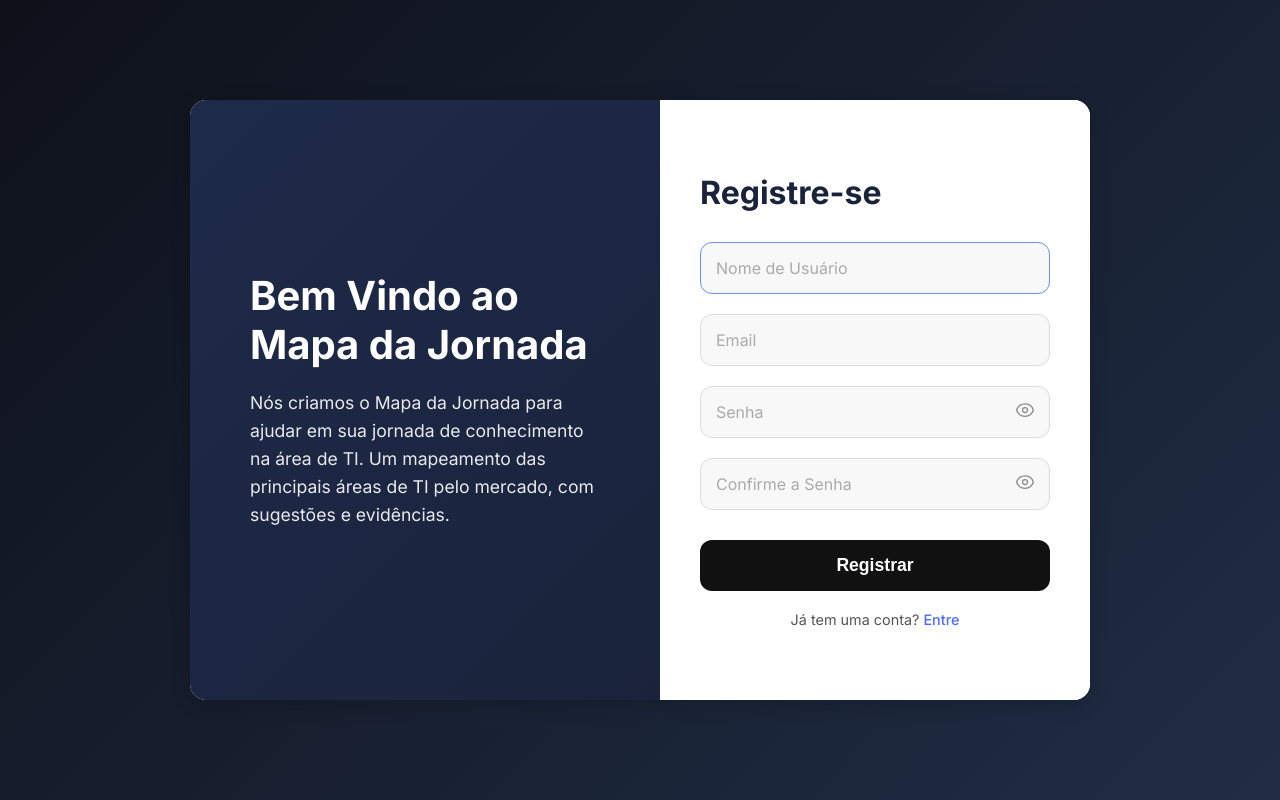
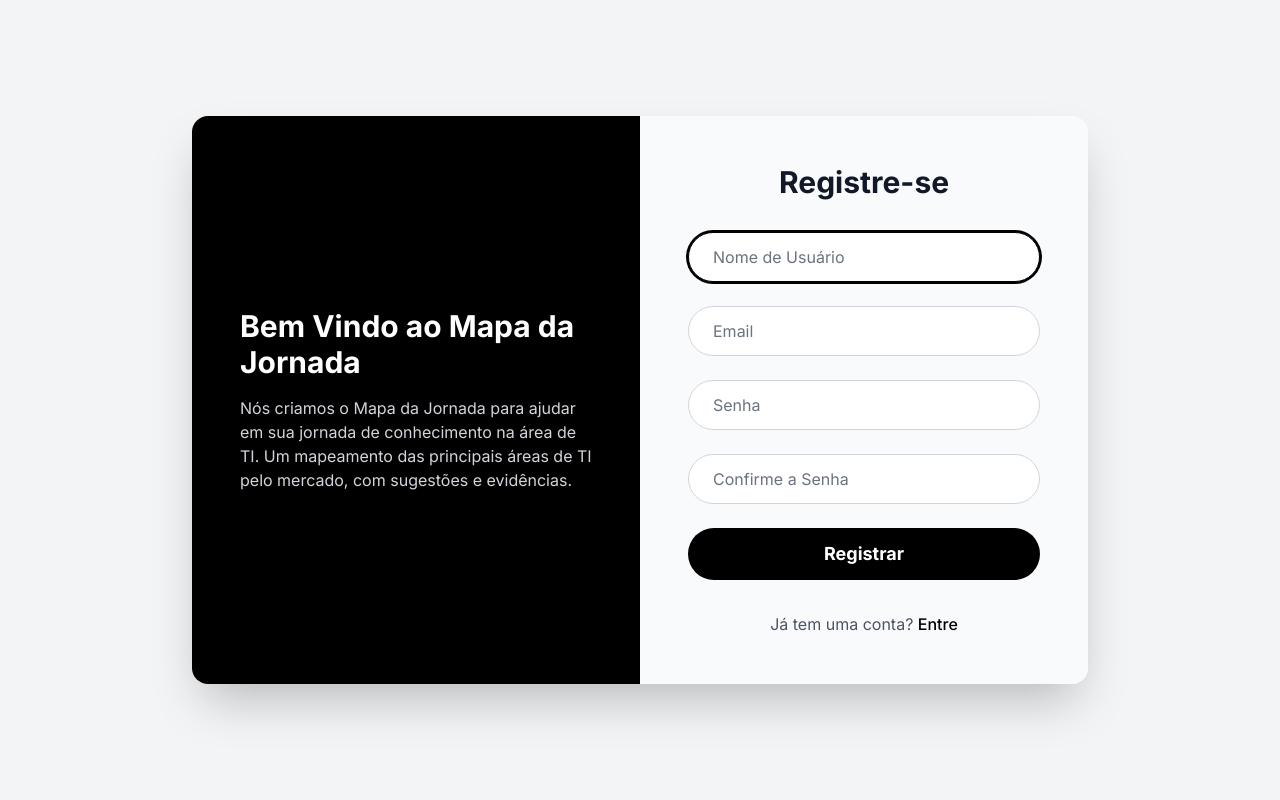
Before and after one commit to jeanlucqs/mapadajornada, a Django app: page /registro/ in a window 1280 px wide. Run offline with Django 5.2, Linux system fonts and the light colour scheme; some libraries are stand-ins or nearby versions.

Commit message:
novo layout da tela de login e registro.

```diff
--- a/static/css/style.css
+++ b/static/css/style.css
@@ -7,7 +7,7 @@
 
 body {
     font-family: 'Inter', sans-serif;
-    background: linear-gradient(135deg, #0e111a, #202d45);
+    background: white;
     display: flex;
     justify-content: center;
     align-items: center;
@@ -27,7 +27,7 @@ body {
 
 .left-pane {
     flex: 1;
-    background: linear-gradient(135deg, #1e2a4a, #1a233b);
+    background: black;
     color: white;
     padding: 60px;
     display: flex;
--- a/templates/registro.html
+++ b/templates/registro.html
@@ -5,39 +5,73 @@
     <meta charset="UTF-8">
     <meta name="viewport" content="width=device-width, initial-scale=1.0">
     <title>Registro - Mapa da Jornada</title>
-    <link rel="stylesheet" href="{% static 'css/style.css' %}">
+    <script src="https://cdn.tailwindcss.com"></script>
+
     <link rel="preconnect" href="https://fonts.googleapis.com">
     <link rel="preconnect" href="https://fonts.gstatic.com" crossorigin>
     <link href="https://fonts.googleapis.com/css2?family=Inter:wght@400;500;700&display=swap" rel="stylesheet">
+
+    <style>
+        .form-field input, .password-container input {
+            width: 100%;
+            padding: 0.75rem 1.5rem; /* py-3 px-6 */
+            border: 1px solid #D1D5DB; /* border-gray-300 */
+            border-radius: 9999px; /* rounded-full */
+            font-size: 1.0rem; /* text-base */
+            line-height: 1.5rem;
+            color: #111827; /* text-gray-900 */
+        }
+        .form-field input::placeholder, .password-container input::placeholder {
+            color: #6B7280; /* placeholder-gray-500 */
+        }
+        .form-field input:focus, .password-container input:focus {
+            outline: 2px solid transparent;
+            outline-offset: 2px;
+            --tw-ring-color: #000; /* ring-black */
+            border-color: #000;
+            box-shadow: 0 0 0 2px var(--tw-ring-color);
+        }
+        /* Adiciona espaço à direita no input de senha para o ícone */
+        .password-container input {
+            padding-right: 3.5rem; /* pr-14 */
+        }
+    </style>
 </head>
-<body>
-    <div class="main-container">
-        <div class="left-pane">
-            <h1>Bem Vindo ao Mapa da Jornada</h1>
-            <p>Nós criamos o Mapa da Jornada para ajudar em sua jornada de conhecimento na área de TI. Um mapeamento das principais áreas de TI pelo mercado, com sugestões e evidências.</p>
+<body class="bg-gray-100 flex items-center justify-center min-h-screen font-['Inter',_sans-serif]">
+
+    <div class="flex max-w-4xl mx-auto shadow-2xl rounded-2xl overflow-hidden">
+
+        <div class="w-1/2 bg-black text-white p-12 flex flex-col justify-center">
+            <h1 class="text-3xl font-bold mb-4">Bem Vindo ao Mapa da Jornada</h1>
+            <p class="text-gray-300">Nós criamos o Mapa da Jornada para ajudar em sua jornada de conhecimento na área de TI. Um mapeamento das principais áreas de TI pelo mercado, com sugestões e evidências.</p>
         </div>
-        <div class="right-pane">
+
+        <div class="w-1/2 bg-gray-50 p-12">
             <div class="form-container">
-                <h2>Registre-se</h2>
-                    <form method="post" novalidate>
-                        {% csrf_token %} {% for field in form %}
+
+                <h2 class="text-3xl font-bold text-gray-900 mb-8 text-center">Registre-se</h2>
+
+                <form method="post" novalidate class="space-y-6">
+                    {% csrf_token %}
+
+                    {% for field in form %}
                         {% if field.name == 'password1' or field.name == 'password2' %}
                             <div class="form-field">
                                 {% if field.errors %}
-                                    <ul class="errorlist">
+                                    <ul class="errorlist text-red-500 text-sm mb-2">
                                         {% for error in field.errors %}<li>{{ error }}</li>{% endfor %}
                                     </ul>
                                 {% endif %}
-                                <div class="password-container">
+                                <div class="password-container relative flex items-center">
                                     {{ field }}
-                                    <span id="toggle-{{ field.id_for_label }}" class="password-toggle-icon">
+                                    <span id="toggle-{{ field.id_for_label }}" class="password-toggle-icon absolute right-5 w-6 h-6 text-gray-500 cursor-pointer">
                                         </span>
                                 </div>
                             </div>
                         {% else %}
                             <div class="form-field">
                                 {% if field.errors %}
-                                    <ul class="errorlist">
+                                    <ul class="errorlist text-red-500 text-sm mb-2">
                                         {% for error in field.errors %}<li>{{ error }}</li>{% endfor %}
                                     </ul>
                                 {% endif %}
@@ -47,46 +81,32 @@
                     {% endfor %}
 
                     {% if form.non_field_errors %}
-                            <ul class="errorlist non-field-errors">
+                        <ul class="errorlist non-field-errors text-red-500 text-sm mb-2">
                             {% for error in form.non_field_errors %}
                                 <li>{{ error }}</li>
                             {% endfor %}
                         </ul>
                     {% endif %}
-                        <button type="submit">Registrar</button>
+
+                    <button type="submit" class="w-full bg-black text-white py-3 rounded-full font-bold text-lg hover:bg-gray-800 transition-colors">Registrar</button>
                 </form>
 
-                    <div class="redirect-link">
-                           <p>Já tem uma conta? <a href="{% url 'login' %}">Entre</a></p>
+                <div class="redirect-link text-center mt-8 text-gray-600">
+                    <p>Já tem uma conta? <a href="{% url 'login' %}" class="font-medium text-black hover:underline">Entre</a></p>
                 </div>
             </div>
         </div>
     </div>
+
     <script>
-        const eyeIconSVG = `
-            <svg xmlns="http://www.w3.org/2000/svg" fill="none" viewBox="0 0 24 24" stroke-width="1.5" stroke="currentColor">
+        const eyeIconSVG = `<svg xmlns="http://www.w3.org/2000/svg" fill="none" viewBox="0 0 24 24" stroke-width="1.5" stroke="currentColor">
             <path stroke-linecap="round" stroke-linejoin="round" d="M2.036 12.322a1.012 1.012 0 0 1 0-.639C3.423 7.51 7.36 4.5 12 4.5c4.638 0 8.573 3.007 9.963 7.178.07.207.07.431 0 .639C20.577 16.49 16.64 19.5 12 19.5c-4.638 0-8.573-3.007-9.963-7.178Z" />
             <path stroke-linecap="round" stroke-linejoin="round" d="M15 12a3 3 0 1 1-6 0 3 3 0 0 1 6 0Z" />
         </svg>`;
-
-        const eyeSlashIconSVG = `
-            <svg xmlns="http://www.w3.org/2000/svg" fill="none" viewBox="0 0 24 24" stroke-width="1.5" stroke="currentColor">
+        const eyeSlashIconSVG = `<svg xmlns="http://www.w3.org/2000/svg" fill="none" viewBox="0 0 24 24" stroke-width="1.5" stroke="currentColor">
             <path stroke-linecap="round" stroke-linejoin="round" d="M3.98 8.223A10.477 10.477 0 0 0 1.934 12C3.226 16.338 7.244 19.5 12 19.5c.993 0 1.953-.138 2.863-.395M6.228 6.228A10.451 10.451 0 0 1 12 4.5c4.756 0 8.773 3.162 10.065 7.498a10.522 10.522 0 0 1-4.293 5.774M6.228 6.228 3 3m3.228 3.228 3.65 3.65m7.894 7.894L21 21m-3.228-3.228-3.65-3.65m0 0a3 3 0 1 0-4.243-4.243m4.243 4.243L6.228 6.228" />
         </svg>`;
-
-        function setupPasswordToggle(inputId, toggleId) {
-            const passwordInput = document.getElementById(inputId);
-            const toggleIcon = document.getElementById(toggleId);
-
-            if (!passwordInput || !toggleIcon) return;
-            toggleIcon.innerHTML = eyeIconSVG;
-
-            toggleIcon.addEventListener('click', function () {
-                const type = passwordInput.getAttribute('type') === 'password' ? 'text' : 'password';
-                passwordInput.setAttribute('type', type);
-                this.innerHTML = type === 'password' ? eyeIconSVG : eyeSlashIconSVG;
-            });
-        }
+        // IDs dos campos de senha do formulário de registro do Django
         setupPasswordToggle('id_password1', 'toggle-id_password1');
         setupPasswordToggle('id_password2', 'toggle-id_password2');
     </script>
```
Also changed, not shown: templates/login.html (+0 -16 lines). Lines whose indentation alone changed are shown as unchanged.
